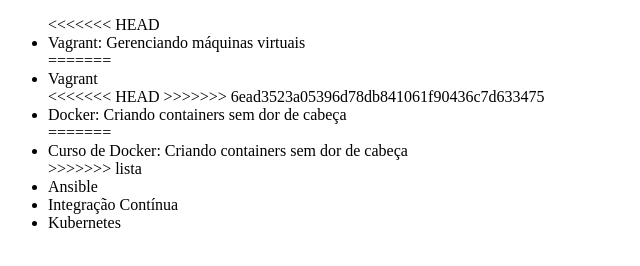
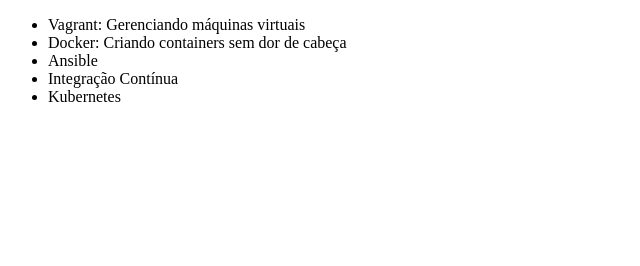
Before and after one commit to gabrielkumlehnasaas/git-alura, a plain HTML site: page index.html in a window 1280 px wide. Shown: the whole page, without its empty margins (0-640 px from the left). Drawn offline with Linux system fonts and the light colour scheme.

Commit message:
seleciona divergencias

```diff
--- a/index.html
+++ b/index.html
@@ -6,16 +6,8 @@
 </head>
 <body>
     <ul>
-<<<<<<< HEAD
         <li>Vagrant: Gerenciando máquinas virtuais</li>
-=======
-        <li>Vagrant</li>
-<<<<<<< HEAD
->>>>>>> 6ead3523a05396d78db841061f90436c7d633475
         <li>Docker: Criando containers sem dor de cabeça</li>
-=======
-        <li>Curso de Docker: Criando containers sem dor de cabeça</li>
->>>>>>> lista
         <li>Ansible</li>
         <li>Integração Contínua</li>
         <li>Kubernetes</li>
```
